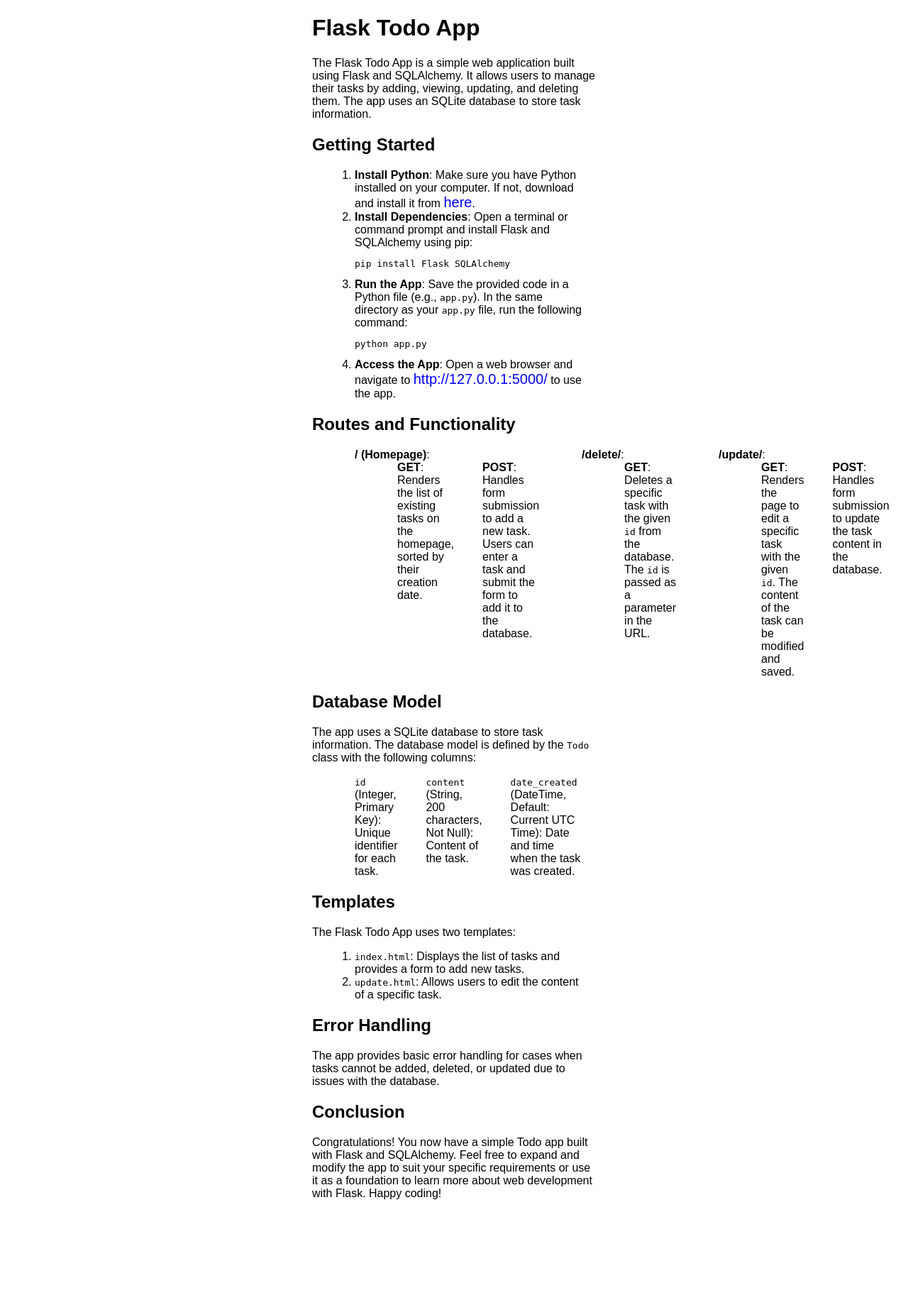
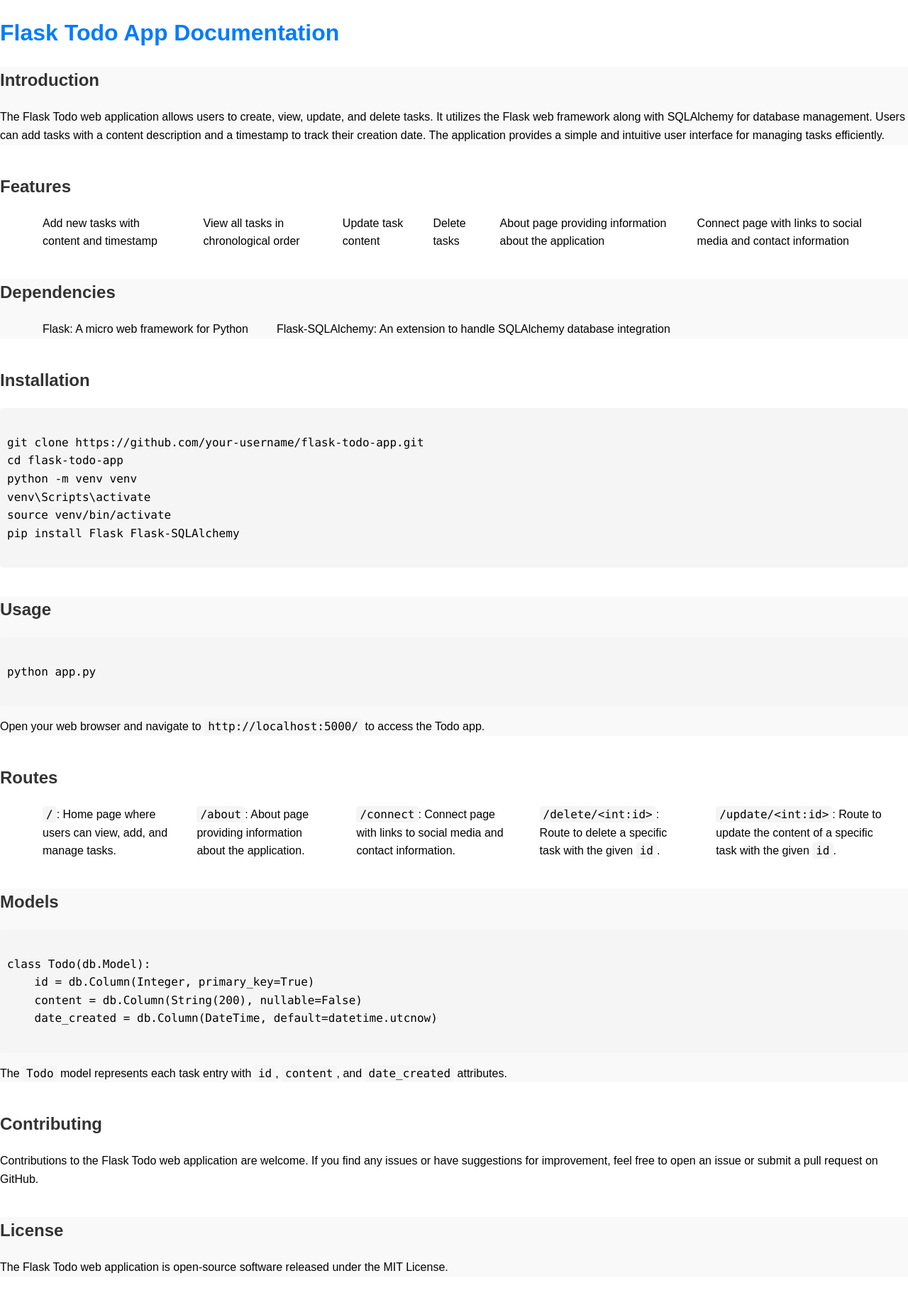
Before and after one commit to Kool-Cool/TaskMaster, a Flask app: page /about in a window 1280 px wide. Shown: the part 80-1919 px from the top of the page at 71% size. Before the commit the page ends 1770 px from the top, so only its background shows below. Run offline with Flask 3, Linux system fonts and the light colour scheme.

Commit message:
updated about

```diff
--- a/templates/about.html
+++ b/templates/about.html
@@ -1,66 +1,135 @@
 {% extends "base.html" %}
 
 {% block head %}
-<title>Task Master</title>
+<title>Flask Todo App</title>
+    <style>
+        body {
+            font-family: Arial, sans-serif;
+            line-height: 1.6;
+        }
+
+        h1 {
+            color: #007BFF;
+        }
+
+        h2 {
+            color: #333;
+        }
+
+        p {
+            margin-bottom: 15px;
+        }
+
+        code {
+            font-family: Consolas, monospace;
+            background-color: #f5f5f5;
+            padding: 2px 5px;
+            border-radius: 4px;
+        }
+
+        pre {
+            font-family: Consolas, monospace;
+            background-color: #f5f5f5;
+            padding: 10px;
+            border-radius: 4px;
+            overflow-x: auto;
+        }
+
+        section {
+            margin-bottom: 40px;
+        }
+
+        section:nth-child(odd) {
+            background-color: #f9f9f9;
+        }
+    </style>
 {% endblock %}
 
+
+
 {% block body %}
-<div class="content">
-    <h1>Flask Todo App</h1>
-      <p>The Flask Todo App is a simple web application built using Flask and SQLAlchemy. It allows users to manage their tasks by adding, viewing, updating, and deleting them. The app uses an SQLite database to store task information.</p>
+    <h1>Flask Todo App Documentation</h1>
 
-      <h2>Getting Started</h2>
-      <ol>
-        <li><strong>Install Python</strong>: Make sure you have Python installed on your computer. If not, download and install it from <a href="https://www.python.org/">here</a>.</li>
-        <li><strong>Install Dependencies</strong>: Open a terminal or command prompt and install Flask and SQLAlchemy using pip:
-          <pre><code>pip install Flask SQLAlchemy</code></pre>
-        </li>
-        <li><strong>Run the App</strong>: Save the provided code in a Python file (e.g., <code>app.py</code>). In the same directory as your <code>app.py</code> file, run the following command:
-          <pre><code>python app.py</code></pre>
-        </li>
-        <li><strong>Access the App</strong>: Open a web browser and navigate to <a href="http://127.0.0.1:5000/">http://127.0.0.1:5000/</a> to use the app.</li>
-      </ol>
+    <section>
+        <h2>Introduction</h2>
+        <p>
+            The Flask Todo web application allows users to create, view, update, and delete tasks.
+            It utilizes the Flask web framework along with SQLAlchemy for database management.
+            Users can add tasks with a content description and a timestamp to track their creation date.
+            The application provides a simple and intuitive user interface for managing tasks efficiently.
+        </p>
+    </section>
 
-      <h2>Routes and Functionality</h2>
-      <ul>
-        <li><strong>/ (Homepage)</strong>:
-          <ul>
-            <li><strong>GET</strong>: Renders the list of existing tasks on the homepage, sorted by their creation date.</li>
-            <li><strong>POST</strong>: Handles form submission to add a new task. Users can enter a task and submit the form to add it to the database.</li>
-          </ul>
-        </li>
-        <li><strong>/delete/<int:id></strong>:
-          <ul>
-            <li><strong>GET</strong>: Deletes a specific task with the given <code>id</code> from the database. The <code>id</code> is passed as a parameter in the URL.</li>
-          </ul>
-        </li>
-        <li><strong>/update/<int:id></strong>:
-          <ul>
-            <li><strong>GET</strong>: Renders the page to edit a specific task with the given <code>id</code>. The content of the task can be modified and saved.</li>
-            <li><strong>POST</strong>: Handles form submission to update the task content in the database.</li>
-          </ul>
-        </li>
-      </ul>
+    <section>
+        <h2>Features</h2>
+        <ul>
+            <li>Add new tasks with content and timestamp</li>
+            <li>View all tasks in chronological order</li>
+            <li>Update task content</li>
+            <li>Delete tasks</li>
+            <li>About page providing information about the application</li>
+            <li>Connect page with links to social media and contact information</li>
+        </ul>
+    </section>
 
-      <h2>Database Model</h2>
-      <p>The app uses a SQLite database to store task information. The database model is defined by the <code>Todo</code> class with the following columns:</p>
-      <ul>
-        <li><code>id</code> (Integer, Primary Key): Unique identifier for each task.</li>
-        <li><code>content</code> (String, 200 characters, Not Null): Content of the task.</li>
-        <li><code>date_created</code> (DateTime, Default: Current UTC Time): Date and time when the task was created.</li>
-      </ul>
+    <section>
+        <h2>Dependencies</h2>
+        <ul>
+            <li>Flask: A micro web framework for Python</li>
+            <li>Flask-SQLAlchemy: An extension to handle SQLAlchemy database integration</li>
+        </ul>
+    </section>
 
-      <h2>Templates</h2>
-      <p>The Flask Todo App uses two templates:</p>
-      <ol>
-        <li><code>index.html</code>: Displays the list of tasks and provides a form to add new tasks.</li>
-        <li><code>update.html</code>: Allows users to edit the content of a specific task.</li>
-      </ol>
+    <section>
+        <h2>Installation</h2>
+        <pre><code>
+git clone https://github.com/your-username/flask-todo-app.git
+cd flask-todo-app
+python -m venv venv
+venv\Scripts\activate   <!-- On Windows -->
+source venv/bin/activate <!-- On macOS/Linux -->
+pip install Flask Flask-SQLAlchemy
+        </code></pre>
+    </section>
 
-      <h2>Error Handling</h2>
-      <p>The app provides basic error handling for cases when tasks cannot be added, deleted, or updated due to issues with the database.</p>
+    <section>
+        <h2>Usage</h2>
+        <pre><code>
+python app.py
+        </code></pre>
+        <p>Open your web browser and navigate to <code>http://localhost:5000/</code> to access the Todo app.</p>
+    </section>
 
-      <h2>Conclusion</h2>
-      <p>Congratulations! You now have a simple Todo app built with Flask and SQLAlchemy. Feel free to expand and modify the app to suit your specific requirements or use it as a foundation to learn more about web development with Flask. Happy coding!</p>
-</div>
+    <section>
+        <h2>Routes</h2>
+        <ul>
+            <li><code>/</code>: Home page where users can view, add, and manage tasks.</li>
+            <li><code>/about</code>: About page providing information about the application.</li>
+            <li><code>/connect</code>: Connect page with links to social media and contact information.</li>
+            <li><code>/delete/&lt;int:id&gt;</code>: Route to delete a specific task with the given <code>id</code>.</li>
+            <li><code>/update/&lt;int:id&gt;</code>: Route to update the content of a specific task with the given <code>id</code>.</li>
+        </ul>
+    </section>
+
+    <section>
+        <h2>Models</h2>
+        <pre><code>
+class Todo(db.Model):
+    id = db.Column(Integer, primary_key=True)
+    content = db.Column(String(200), nullable=False)
+    date_created = db.Column(DateTime, default=datetime.utcnow)
+        </code></pre>
+        <p>The <code>Todo</code> model represents each task entry with <code>id</code>, <code>content</code>, and <code>date_created</code> attributes.</p>
+    </section>
+
+    <section>
+        <h2>Contributing</h2>
+        <p>Contributions to the Flask Todo web application are welcome.
+            If you find any issues or have suggestions for improvement, feel free to open an issue or submit a pull request on GitHub.</p>
+    </section>
+
+    <section>
+        <h2>License</h2>
+        <p>The Flask Todo web application is open-source software released under the MIT License.</p>
+    </section>
 {% endblock %}
```
Also changed, not shown: app.py (+0 -83 lines).
